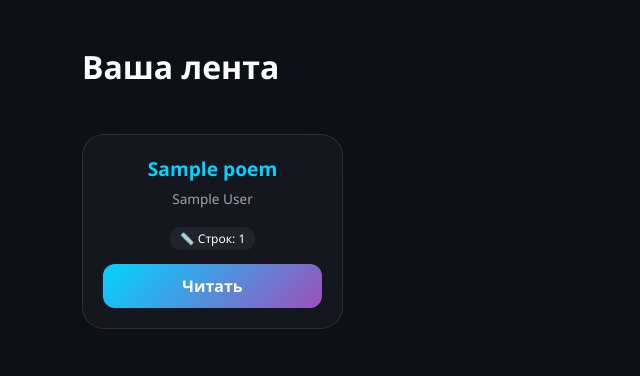
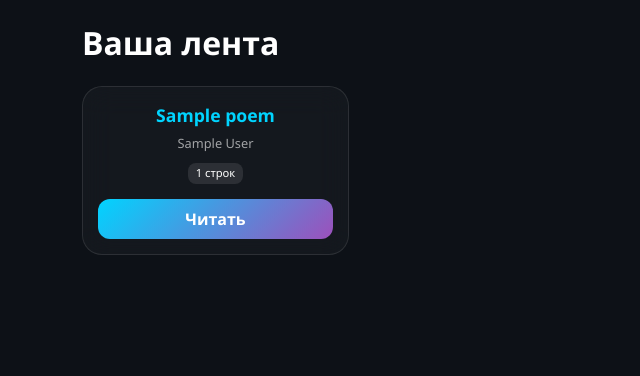
Before and after one commit to zynqff/ssalfatest, a FastAPI app: page / in a window 1280 px wide. Shown: the top 376 px of the page, without its empty margins (0-640 px from the left). Run offline with FastAPI, Linux system fonts and the light colour scheme; tables that the repository leaves empty hold one stand-in row (values such as "Sample post").

Commit message:
Update index.html

```diff
--- a/templates/index.html
+++ b/templates/index.html
@@ -1,3 +1,4 @@
+
 <!DOCTYPE html>
 <html lang="ru">
 <head>
@@ -6,62 +7,64 @@
     <title>Poetry AI | Лента</title>
     <link href="https://cdn.jsdelivr.net/npm/bootstrap@5.3.0/dist/css/bootstrap.min.css" rel="stylesheet">
     <style>
-        :root { --accent: #00d4ff; --secondary: #9d50bb; --glass: rgba(255, 255, 255, 0.03); }
+        :root { --accent: #00d4ff; --secondary: #9d50bb; }
         body { background: #0d1117; color: white; font-family: 'Segoe UI', sans-serif; }
 
         /* Компактная карточка */
         .poem-card {
-            background: var(--glass);
+            background: rgba(255, 255, 255, 0.03);
             backdrop-filter: blur(15px);
             border: 1px solid rgba(255, 255, 255, 0.1);
-            border-radius: 22px;
-            padding: 20px;
+            border-radius: 20px;
+            padding: 15px;
+            text-align: center;
+            height: 100%;
             transition: 0.3s;
-            text-align: center;
         }
-        .poem-card:hover { transform: translateY(-5px); border-color: var(--accent); }
+        .poem-card:hover { border-color: var(--accent); transform: translateY(-3px); }
+        .poem-title { color: var(--accent); font-weight: 700; font-size: 1.1rem; margin-bottom: 5px; }
+        .poem-author { font-size: 0.8rem; opacity: 0.6; }
+        .lines-badge { font-size: 0.7rem; background: rgba(255,255,255,0.1); padding: 2px 8px; border-radius: 8px; margin-top: 10px; display: inline-block; }
 
-        .poem-title { color: var(--accent); font-weight: 700; margin-bottom: 5px; font-size: 1.2rem; }
-        .poem-author { font-size: 0.85rem; opacity: 0.6; margin-bottom: 15px; }
-        .lines-count { font-size: 0.75rem; background: rgba(255,255,255,0.05); padding: 3px 10px; border-radius: 10px; }
-
-        .btn-read {
+        .btn-read-more {
             background: linear-gradient(135deg, var(--accent), var(--secondary));
             border: none; color: white; width: 100%; border-radius: 12px;
-            padding: 10px; font-weight: 700; margin-top: 15px;
+            padding: 8px; font-weight: 700; margin-top: 15px;
         }
 
-        /* Стиль модального окна (Стекло) */
+        /* Стиль мини-окна (Modal) */
         .modal-content {
-            background: rgba(20, 25, 35, 0.9) !important;
-            backdrop-filter: blur(25px);
+            background: #161b22 !important;
             border: 1px solid rgba(255,255,255,0.1) !important;
-            border-radius: 30px !important;
+            border-radius: 25px !important;
             color: white;
         }
-        .modal-header { border-bottom: 1px solid rgba(255,255,255,0.05); }
-        .full-poem-text { white-space: pre-wrap; font-size: 1.1rem; line-height: 1.6; margin: 20px 0; }
+        .modal-header { border-bottom: 1px solid rgba(255,255,255,0.1); }
+        .poem-full-text { white-space: pre-wrap; font-size: 1.1rem; line-height: 1.6; max-height: 400px; overflow-y: auto; margin: 20px 0; padding-right: 10px; }
 
-        .modal-actions { display: grid; grid-template-columns: 1fr 1fr; gap: 10px; }
-        .btn-modal { background: rgba(255,255,255,0.05); border: 1px solid rgba(255,255,255,0.1); color: white; border-radius: 12px; padding: 10px; transition: 0.3s; }
-        .btn-modal:hover { background: var(--accent); color: #000; }
-        .btn-ai-main { grid-column: span 2; background: linear-gradient(135deg, var(--accent), var(--secondary)); border: none; font-weight: 700; }
+        .modal-footer { border-top: 1px solid rgba(255,255,255,0.1); display: flex; flex-wrap: wrap; gap: 10px; justify-content: center; }
+        .btn-action { background: rgba(255,255,255,0.05); border: 1px solid rgba(255,255,255,0.1); color: white; border-radius: 10px; padding: 8px 15px; flex-grow: 1; }
+        .btn-ai-gold { background: linear-gradient(135deg, #f093fb 0%, #f5576c 100%); border: none; font-weight: 800; }
     </style>
 </head>
 <body>
 
-<div class="container py-5">
-    <h2 class="mb-5 fw-bold">Ваша лента</h2>
-    <div class="row g-4">
+<div class="container py-4">
+    <div class="d-flex justify-content-between align-items-center mb-4">
+        <h2 class="fw-bold m-0">Ваша лента</h2>
+        {% if user and user.is_admin %}<a href="/admin" class="btn btn-sm btn-outline-info">⚙️ Админ</a>{% endif %}
+    </div>
+
+    <div class="row g-3">
         {% for poem in poems %}
         <div class="col-6 col-md-4 col-lg-3">
             <div class="poem-card">
-                <div class="poem-title">{{ poem.title }}</div>
-                <div class="poem-author">{{ poem.author }}</div>
-                <span class="lines-count">📏 Строк: {{ (poem.content.split('\n')|length) }}</span>
+                <div class="poem-title text-truncate">{{ poem.title }}</div>
+                <div class="poem-author text-truncate">{{ poem.author }}</div>
+                <div class="lines-badge">{{ (poem.content.split('\n')|length) }} строк</div>
 
-                <button class="btn-read"
-                        onclick="openPoem('{{ poem.title }}', '{{ poem.author }}', `{{ poem.content }}`, '{{ poem.id }}')">
+                <button class="btn-read-more"
+                        onclick="showPoem(`{{ poem.title }}`, `{{ poem.author }}`, `{{ poem.content }}`, '{{ poem.id }}')">
                     Читать
                 </button>
             </div>
@@ -70,22 +73,21 @@
     </div>
 </div>
 
-<div class="modal fade" id="poemModal" tabindex="-1" aria-hidden="true">
+<div class="modal fade" id="poemPreviewModal" tabindex="-1" aria-hidden="true">
     <div class="modal-dialog modal-dialog-centered">
-        <div class="modal-content p-3">
-            <div class="modal-header d-flex justify-content-between align-items-center">
-                <h5 class="modal-title" id="mTitle" style="color: var(--accent)"></h5>
+        <div class="modal-content shadow-lg">
+            <div class="modal-header">
+                <h5 class="modal-title" id="pTitle"></h5>
                 <button type="button" class="btn-close btn-close-white" data-bs-dismiss="modal"></button>
             </div>
             <div class="modal-body">
-                <p id="mAuthor" class="text-secondary small"></p>
-                <div id="mText" class="full-poem-text"></div>
-
-                <div class="modal-actions mt-4">
-                    <button class="btn-modal">📌 Закрепить</button>
-                    <button class="btn-modal">✔️ Прочитано</button>
-                    <a id="mAiLink" href="#" class="btn btn-modal btn-ai-main">🧠 ИИ Анализ (Groq)</a>
-                </div>
+                <small id="pAuthor" class="text-info"></small>
+                <div class="poem-full-text" id="pText"></div>
+            </div>
+            <div class="modal-footer">
+                <button class="btn-action">📌 Закрепить</button>
+                <button class="btn-action">✔️ Прочитано</button>
+                <a id="pAiLink" href="#" class="btn btn-action btn-ai-gold w-100 mt-2">🧠 ИИ Анализ Groq</a>
             </div>
         </div>
     </div>
@@ -93,16 +95,14 @@
 
 <script src="https://cdn.jsdelivr.net/npm/bootstrap@5.3.0/dist/js/bootstrap.bundle.min.js"></script>
 <script>
-    function openPoem(title, author, content, id) {
-        document.getElementById('mTitle').innerText = title;
-        document.getElementById('mAuthor').innerText = 'Автор: ' + author;
-        document.getElementById('mText').innerText = content;
-        document.getElementById('mAiLink').href = '/poem/' + id;
+    function showPoem(title, author, content, id) {
+        document.getElementById('pTitle').innerText = title;
+        document.getElementById('pAuthor').innerText = 'Автор: ' + author;
+        document.getElementById('pText').innerText = content;
+        document.getElementById('pAiLink').href = '/poem/' + id;
 
-        var myModal = new bootstrap.Modal(document.getElementById('poemModal'));
-        myModal.show();
+        new bootstrap.Modal(document.getElementById('poemPreviewModal')).show();
     }
 </script>
-
 </body>
 </html>
```
